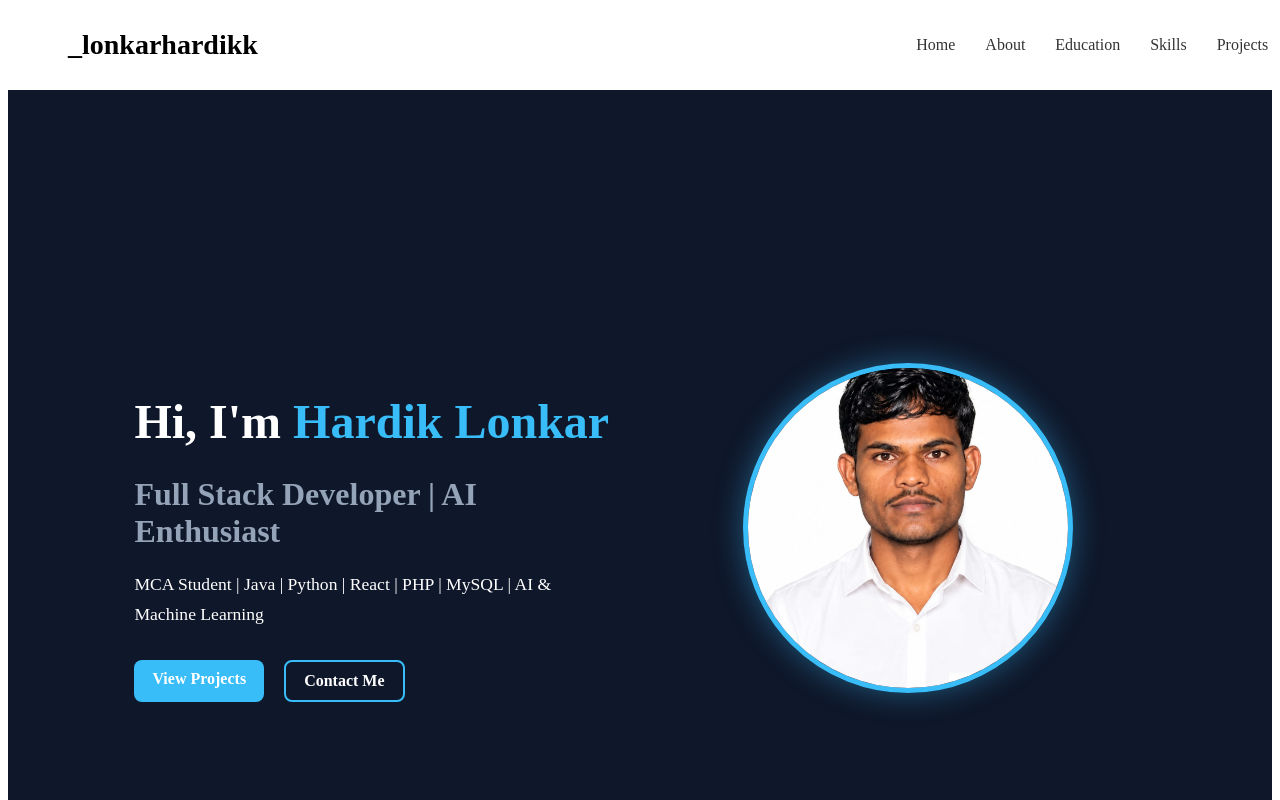
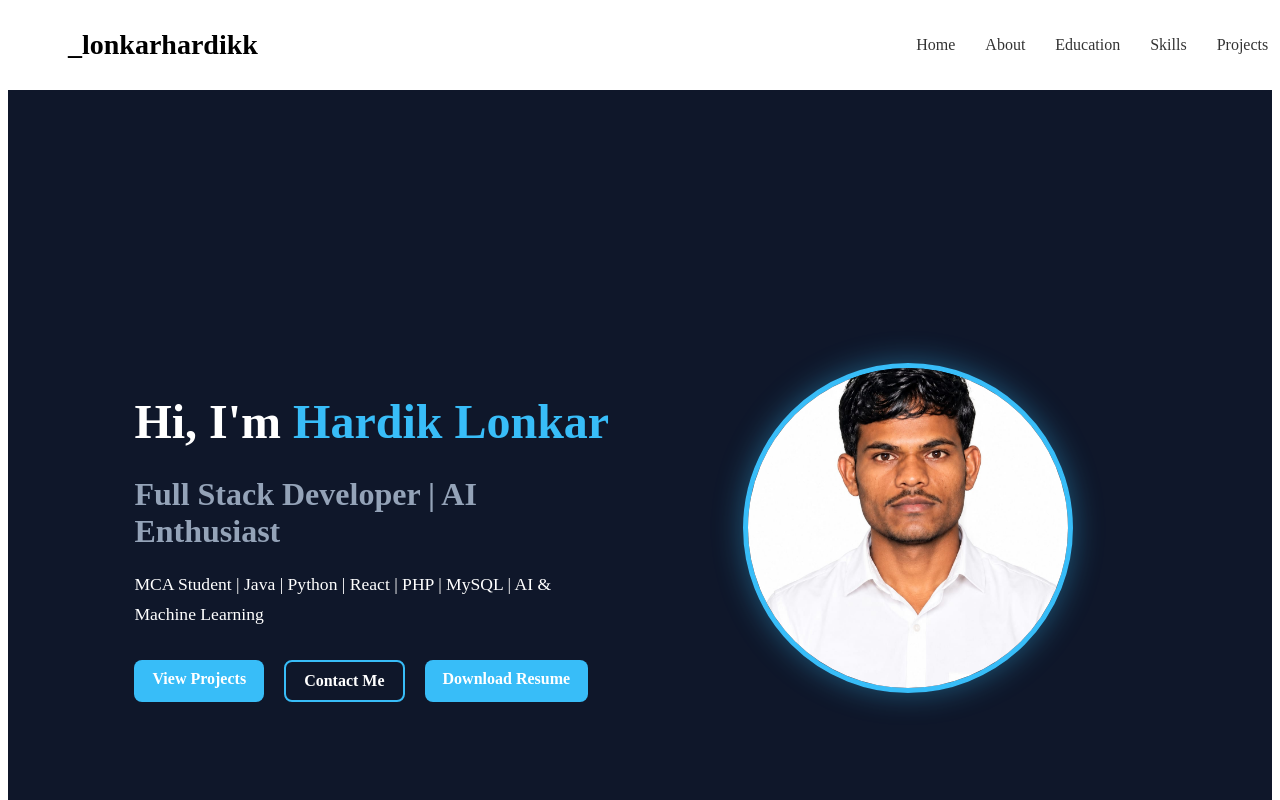
Before and after one commit to Hardiklonkar/portfolio, a React app: page / in a window 1280 px wide. Shown: the top 800 px of the page. Built offline with nearby package versions, Linux system fonts and the light colour scheme; the HTML template or start-up script is replaced by a standard one.

Commit message:
Add resume download button

```diff
--- a/src/components/home/Hero.jsx
+++ b/src/components/home/Hero.jsx
@@ -1,3 +1,4 @@
+
 import "./Hero.css";
 
 function Hero() {
@@ -28,6 +29,14 @@ function Hero() {
             Contact Me
           </a>
 
+          <a
+            href="/resume.pdf"
+            download
+            className="btn primary"
+          >
+            Download Resume
+          </a>
+
         </div>
 
       </div>
```
Also changed, not shown: 1 other file (tests, documents, lock files or other folders).
